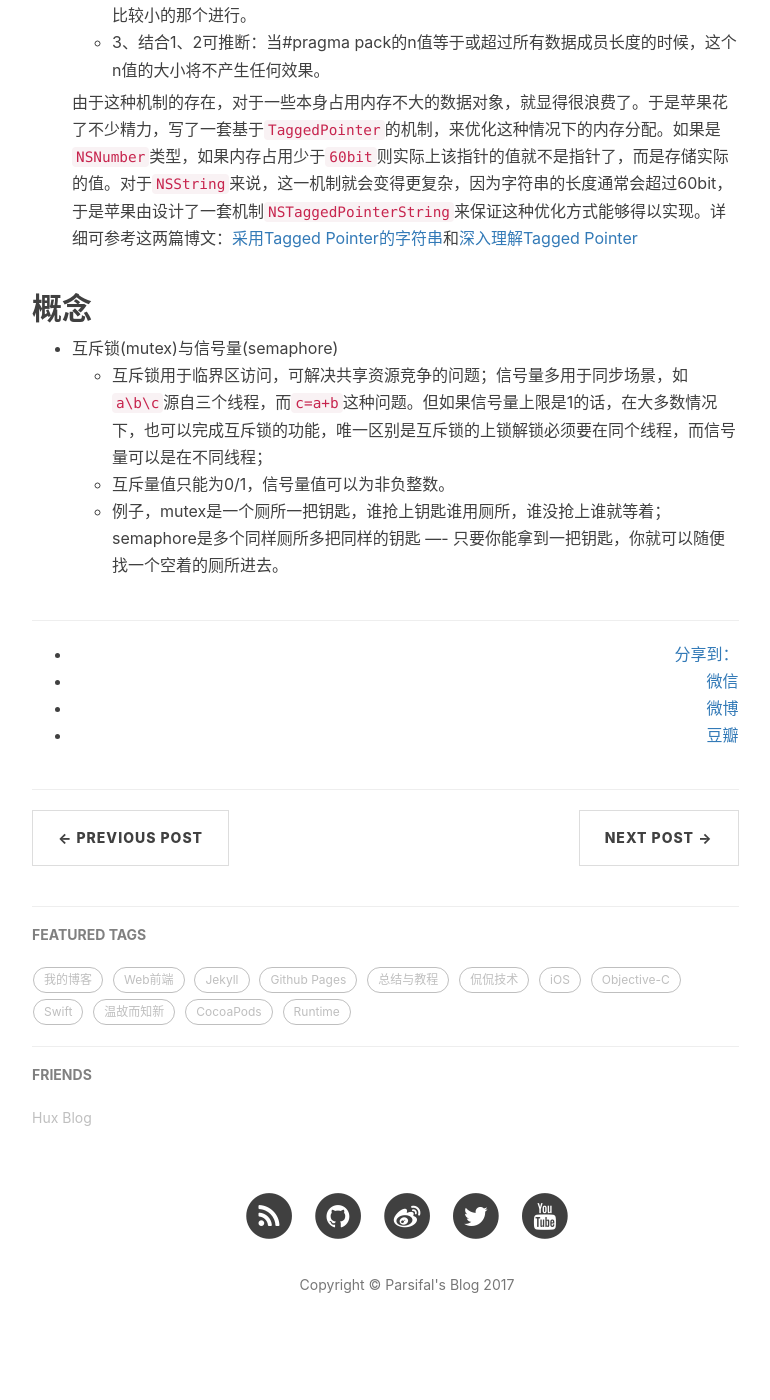
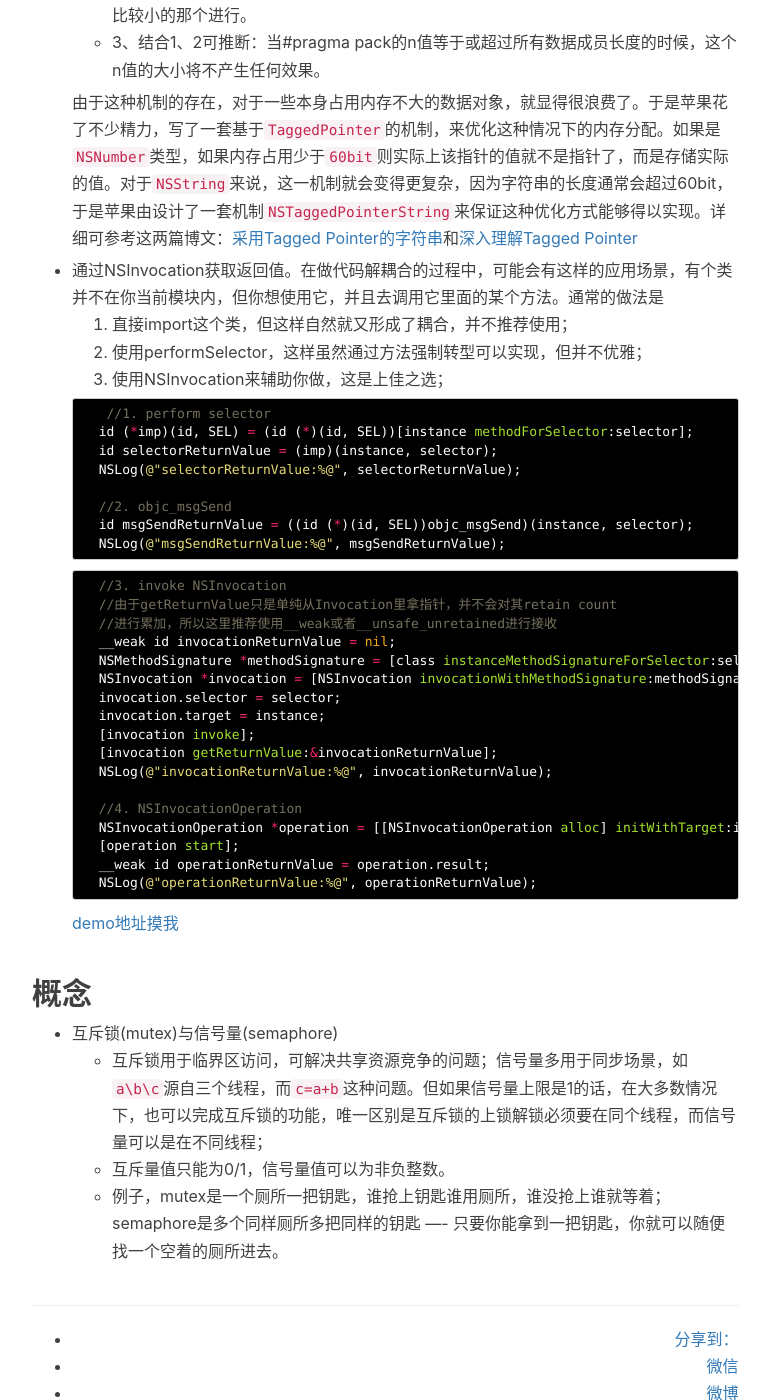
Before and after one commit to zerOOneSmith/parsifalc.github.io, a Jekyll site: the page built from _posts/2017-02-10-iOSTips.md, in a window 1280 px wide and 1400 px high, scrolled down 5672 px. Shown: the whole window, without its empty margins (233-1003 px from the left). Built offline with Jekyll 4.4.1, drawn with Linux system fonts in a browser that asks for light colours; nearby versions of some CDN libraries; comment, search, counter and statistics services are not loaded.

Commit message:
add tips.

````diff
--- a/_posts/2017-02-10-iOSTips.md
+++ b/_posts/2017-02-10-iOSTips.md
@@ -204,6 +204,44 @@ Method class_getClassMethod(Class cls, SEL sel)
 
 	由于这种机制的存在，对于一些本身占用内存不大的数据对象，就显得很浪费了。于是苹果花了不少精力，写了一套基于`TaggedPointer`的机制，来优化这种情况下的内存分配。如果是`NSNumber`类型，如果内存占用少于`60bit`则实际上该指针的值就不是指针了，而是存储实际的值。对于`NSString`来说，这一机制就会变得更复杂，因为字符串的长度通常会超过60bit，于是苹果由设计了一套机制`NSTaggedPointerString`来保证这种优化方式能够得以实现。详细可参考这两篇博文：[采用Tagged Pointer的字符串](http://www.cocoachina.com/ios/20150918/13449.html)和[深入理解Tagged Pointer](http://blog.devtang.com/2014/05/30/understand-tagged-pointer/)
 
+- 通过NSInvocation获取返回值。在做代码解耦合的过程中，可能会有这样的应用场景，有个类并不在你当前模块内，但你想使用它，并且去调用它里面的某个方法。通常的做法是
+	1. 直接import这个类，但这样自然就又形成了耦合，并不推荐使用；
+	2. 使用performSelector，这样虽然通过方法强制转型可以实现，但并不优雅；
+	3. 使用NSInvocation来辅助你做，这是上佳之选；
+
+	```objective-c
+	 //1. perform selector
+    id (*imp)(id, SEL) = (id (*)(id, SEL))[instance methodForSelector:selector];
+    id selectorReturnValue = (imp)(instance, selector);
+    NSLog(@"selectorReturnValue:%@", selectorReturnValue);
+
+    //2. objc_msgSend
+    id msgSendReturnValue = ((id (*)(id, SEL))objc_msgSend)(instance, selector);
+    NSLog(@"msgSendReturnValue:%@", msgSendReturnValue);
+	```
+
+	```objective-c
+	//3. invoke NSInvocation
+	//由于getReturnValue只是单纯从Invocation里拿指针，并不会对其retain count
+	//进行累加，所以这里推荐使用__weak或者__unsafe_unretained进行接收
+    __weak id invocationReturnValue = nil;
+    NSMethodSignature *methodSignature = [class instanceMethodSignatureForSelector:selector];
+    NSInvocation *invocation = [NSInvocation invocationWithMethodSignature:methodSignature];
+    invocation.selector = selector;
+    invocation.target = instance;
+    [invocation invoke];
+    [invocation getReturnValue:&invocationReturnValue];
+    NSLog(@"invocationReturnValue:%@", invocationReturnValue);
+
+    //4. NSInvocationOperation
+    NSInvocationOperation *operation = [[NSInvocationOperation alloc] initWithTarget:instance selector:selector object:nil];
+    [operation start];
+    __weak id operationReturnValue = operation.result;
+    NSLog(@"operationReturnValue:%@", operationReturnValue);
+	```
+
+	[demo地址摸我](https://github.com/ParsifalC/DemoRepos/tree/master/ReturnValueDemo)
+
 ## 概念
 - 互斥锁(mutex)与信号量(semaphore)
 	- 互斥锁用于临界区访问，可解决共享资源竞争的问题；信号量多用于同步场景，如`a\b\c`源自三个线程，而`c=a+b`这种问题。但如果信号量上限是1的话，在大多数情况下，也可以完成互斥锁的功能，唯一区别是互斥锁的上锁解锁必须要在同个线程，而信号量可以是在不同线程；
````
